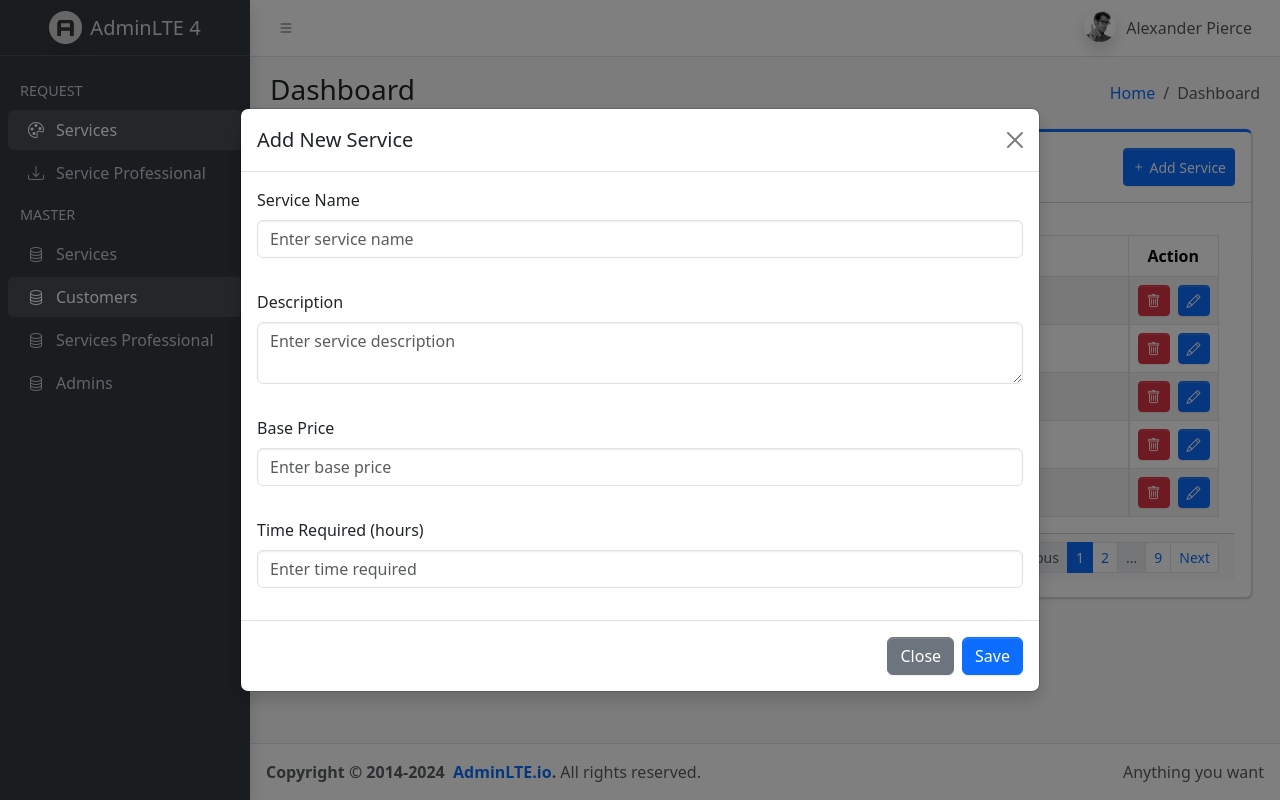
After one commit to aleedoe/household-services, a Flask app: page /admin/customers in a window 1280 px wide, after a click on "Add Service". The commit adds this page. Run offline with Flask 3, Linux system fonts and the light colour scheme; style sheets or scripts are compiled from the project's sources; some libraries are stand-ins or nearby versions; some web fonts are replaced.

Commit message:
add customers page

```diff
--- a/app/routes/admin/__init__.py
+++ b/app/routes/admin/__init__.py
@@ -8,3 +8,7 @@
 @pageBlueprint.route('/admin/services')
 def admin_services():
     return render_template('admin/services.html')
+
+@pageBlueprint.route('/admin/customers')
+def admin_customers():
+    return render_template('admin/customers.html')
--- /dev/null
+++ b/app/templates/admin/customers.html
@@ -0,0 +1,519 @@
+{% extends '/admin/layout.html' %}
+
+{% block title %}Service Page{% endblock %}
+
+{% block content %}
+
+<div class="modal fade" id="modal-add" data-bs-backdrop="static" data-bs-keyboard="false" tabindex="-1" aria-labelledby="staticBackdropLabel" aria-hidden="true">
+  <div class="modal-dialog modal-dialog-centered modal-lg">
+    <div class="modal-content">
+      <div class="modal-header">
+        <h1 class="modal-title fs-5" id="staticBackdropLabel">Add New Service</h1>
+        <button type="button" class="btn-close" data-bs-dismiss="modal" aria-label="Close"></button>
+      </div>
+      <div class="modal-body">
+        <form id="form-modal-add" class="d-flex flex-column gap-3" onsubmit="return submitFormAdd(event)">
+          <div class="mb-3">
+            <label for="service_name_add" class="form-label">Service Name</label>
+            <input type="text" class="form-control" id="service_name_add" placeholder="Enter service name" required>
+          </div>
+          <div class="mb-3">
+            <label for="service_description_add" class="form-label">Description</label>
+            <textarea class="form-control" id="service_description_add" placeholder="Enter service description"></textarea>
+          </div>
+          <div class="mb-3">
+            <label for="base_price_add" class="form-label">Base Price</label>
+            <input type="number" class="form-control" id="base_price_add" placeholder="Enter base price" required>
+          </div>
+          <div class="mb-3">
+            <label for="time_required_add" class="form-label">Time Required (hours)</label>
+            <input type="number" class="form-control" id="time_required_add" placeholder="Enter time required" required>
+          </div>
+          <button type="submit" class="btn btn-primary d-none">Submit</button>
+        </form>
+      </div>
+      <div class="modal-footer">
+        <button type="button" class="btn btn-secondary" data-bs-dismiss="modal">Close</button>
+        <button type="button" class="btn btn-primary" onclick="return submitFormAdd(event)">Save</button>
+      </div>
+    </div>
+  </div>
+</div>
+
+
+<div class="modal fade" id="modal-update" data-bs-backdrop="static" data-bs-keyboard="false" tabindex="-1" aria-labelledby="updateServiceLabel" aria-hidden="true">
+  <div class="modal-dialog modal-dialog-centered modal-lg">
+    <div class="modal-content">
+      <div class="modal-header">
+        <h1 class="modal-title fs-5" id="updateServiceLabel">Update Service</h1>
+        <button type="button" class="btn-close" data-bs-dismiss="modal" aria-label="Close"></button>
+      </div>
+      <div class="modal-body">
+        <form id="form-modal-update" class="d-flex flex-column gap-3" onsubmit="return submitFormUpdate(event)">
+          <div class="mb-3">
+            <label for="service_name_update" class="form-label">Service Name</label>
+            <input type="text" class="form-control" id="service_name_update" placeholder="Enter service name" required>
+          </div>
+          <div class="mb-3">
+            <label for="service_description_update" class="form-label">Description</label>
+            <textarea class="form-control" id="service_description_update" placeholder="Enter service description"></textarea>
+          </div>
+          <div class="mb-3">
+            <label for="base_price_update" class="form-label">Base Price</label>
+            <input type="number" class="form-control" id="base_price_update" placeholder="Enter base price" required>
+          </div>
+          <div class="mb-3">
+            <label for="time_required_update" class="form-label">Time Required (hours)</label>
+            <input type="number" class="form-control" id="time_required_update" placeholder="Enter time required" required>
+          </div>
+          <button type="submit" class="btn btn-primary d-none">Update</button>
+        </form>
+      </div>
+      <div class="modal-footer">
+        <button type="button" class="btn btn-secondary" data-bs-dismiss="modal">Close</button>
+        <button type="button" class="btn btn-primary" onclick="submitFormUpdate(event)">Save</button>
+      </div>
+    </div>
+  </div>
+</div>
+
+
+<div class="modal fade" id="modal-delete" data-bs-backdrop="static" data-bs-keyboard="false" tabindex="-1" aria-labelledby="deleteServiceLabel" aria-hidden="true">
+  <div class="modal-dialog modal-dialog-centered">
+    <div class="modal-content">
+      <div class="modal-header">
+        <h1 class="modal-title fs-5" id="deleteServiceLabel">Delete Service</h1>
+        <button type="button" class="btn-close" data-bs-dismiss="modal" aria-label="Close"></button>
+      </div>
+      <div class="modal-body">
+        <p>Are you sure you want to delete this service?</p>
+      </div>
+      <div class="modal-footer">
+        <button type="button" class="btn btn-secondary" data-bs-dismiss="modal">Cancel</button>
+        <button type="button" class="btn btn-danger" onclick="submitFormDelete()">Delete</button>
+      </div>
+    </div>
+  </div>
+</div>
+
+
+<div class="app-content"> <!--begin::Container-->
+    <div class="container-fluid"> <!-- Timelime example  -->
+        <div class="row">
+            <div class="col-12"> <!-- The icons -->
+                <div class="col-12">
+                    <div class="card card-primary card-outline">
+                        <div class="card-header">
+                          <div class="d-flex justify-content-between w-100">
+                            <div class="input-group w-25 input-group-sm">
+                              <form id="search-user" class="d-flex flex-row gap-2">
+                                <input type="text" class="form-control" placeholder="Serach" aria-label="Recipient's username" aria-describedby="searchInput" id="searchInput">
+                                <button class="btn btn-primary" type="submit" id="button"><i class="bi bi-search"></i></button>
+                              </form>
+                            </div>
+                            <button type="button" class="btn btn-primary btn-sm float-end" data-bs-toggle="modal" data-bs-target="#modal-add"><i class="bi bi-plus"></i> Add Service</button>
+                          </div>
+                        </div>
+                        <div class="card-body">
+                            <div class="card-body">
+                                <table class="table table-bordered table-striped" id="table-data">
+                                    <thead>
+                                        <tr>
+                                            <th style="width: 30px">No</th>
+                                            <th>Name</th>
+                                            <th>Base Price</th>
+                                            <th>Time Required</th>
+                                            <th style="width: 40px" class="text-center">Action</th>
+                                        </tr>
+                                    </thead>
+                                    <tbody>
+                                    </tbody>
+                                </table>
+                            </div> <!-- /.card-body -->
+                            <div class="card-footer clearfix">
+                                <nav aria-label="..." id="main-pagination">
+                                  <ul class="pagination pagination-sm m-0 float-end">
+                                    <li class="page-item disabled">
+                                      <a class="page-link">Previous</a>
+                                    </li>
+                                    <li class="page-item"><a class="page-link" href="#">1</a></li>
+                                    <li class="page-item active" aria-current="page">
+                                      <a class="page-link" href="#">2</a>
+                                    </li>
+                                    <li class="page-item"><a class="page-link" href="#">3</a></li>
+                                    <li class="page-item">
+                                      <a class="page-link" href="#">Next</a>
+                                    </li>
+                                  </ul>
+                                </nav>
+                            </div>
+                        </div>
+                    </div>
+                </div>
+            </div> <!-- /.col -->
+        </div> <!-- /.row -->
+    </div> <!--end::Container-->
+    <script>
+
+    function createTable(data, currentPage, perPage) {
+      const tableBody = $('#table-data tbody');
+      tableBody.empty();
+
+      const startIndex = (currentPage - 1) * perPage + 1;
+
+      data.data.forEach((service, index) => {
+          const rowIndex = startIndex + index;
+
+          const hours = Math.floor(service.time_required / 60);
+          const minutes = service.time_required % 60;
+
+          tableBody.append(`
+              <tr class="align-middle">
+                <td class="text-center">${rowIndex}</td>
+                <td>${service.name}</td>
+                <td>$${service.base_price}</td>
+                <td>${hours} hour ${minutes} minutes</td>
+                <td class="d-flex flex-row gap-2">
+                  <button type="button" class="btn btn-danger btn-sm float-end" onclick="openDeleteModal(${service.id})">
+                    <i class="bi bi-trash"></i>
+                  </button>
+                  <button type="button" class="btn btn-primary btn-sm float-end" onclick="openUpdateModal(${service.id})">
+                    <i class="bi bi-pencil"></i>
+                  </button>
+                </td>
+              </tr>
+          `);
+      });
+    }
+
+    function openUpdateModal(serviceId) {
+        currentServiceId = serviceId;
+        $.ajax({
+            url: `/api/services/${serviceId}`,
+            type: 'GET',
+            success: function (data) {
+                if (data.error) {
+                    alert('Error: ' + data.error);
+                } else {
+                    $('#service_name_update').val(data.name);
+                    $('#service_description_update').val(data.description || '');
+                    $('#base_price_update').val(data.base_price);
+                    $('#time_required_update').val(data.time_required);
+                    $('#modal-update').modal('show');
+                }
+            },
+            error: function (xhr, status, error) {
+                console.error('Error:', error);
+                alert('An error occurred while fetching the service data.');
+            }
+        });
+    }
+
+    function openDeleteModal(serviceId) {
+      currentDeleteServiceId = serviceId;
+      $('#modal-delete').modal('show');
+    }
+
+
+      function createPaggination(totalPages, currentPage, totalData) {
+        const paginationContainer = $('#main-pagination ul');
+        paginationContainer.empty();
+
+        const prevDisabled = currentPage === 1 ? 'disabled' : '';
+        const prevPage = currentPage > 1 ? currentPage - 1 : 1;
+        paginationContainer.append(`
+          <li class="page-item ${prevDisabled}">
+            <a class="page-link" href="#" onclick="loadDataTable(${prevPage})">Previous</a>
+          </li>
+        `);
+
+        const firstPageActive = currentPage === 1 ? 'active' : '';
+        paginationContainer.append(`
+          <li class="page-item ${firstPageActive}">
+            <a class="page-link" href="#" onclick="loadDataTable(1)">1</a>
+          </li>
+        `);
+
+        if (currentPage > 3) {
+          paginationContainer.append(`
+            <li class="page-item disabled">
+              <a class="page-link">...</a>
+            </li>
+          `);
+        }
+
+        const startPage = Math.max(2, currentPage - 1);
+        const endPage = Math.min(totalPages - 1, currentPage + 1);
+
+        for (let i = startPage; i <= endPage; i++) {
+          const activeClass = i === currentPage ? 'active' : '';
+          paginationContainer.append(`
+            <li class="page-item ${activeClass}">
+              <a class="page-link" href="#" onclick="loadDataTable(${i})">${i}</a>
+            </li>
+          `);
+        }
+
+        if (currentPage < totalPages - 2) {
+          paginationContainer.append(`
+            <li class="page-item disabled">
+              <a class="page-link">...</a>
+            </li>
+          `);
+        }
+
+        if (totalPages > 1) {
+          const lastPageActive = currentPage === totalPages ? 'active' : '';
+          paginationContainer.append(`
+            <li class="page-item ${lastPageActive}">
+              <a class="page-link" href="#" onclick="loadDataTable(${totalPages})">${totalPages}</a>
+            </li>
+          `);
+        }
+
+        const nextDisabled = currentPage === totalPages ? 'disabled' : '';
+        const nextPage = currentPage < totalPages ? currentPage + 1 : totalPages;
+        paginationContainer.append(`
+          <li class="page-item ${nextDisabled}">
+            <a class="page-link" href="#" onclick="loadDataTable(${nextPage})">Next</a>
+          </li>
+        `);
+
+      }
+
+        function submitFormAdd(event) {
+          event.preventDefault();
+
+          const service_name_add = $('#service_name_add').val();
+          const service_description_add = $('#service_description_add').val();
+          const base_price_add = $('#base_price_add').val();
+          const time_required_add = $('#time_required_add').val();
+
+          if (!service_name_add || !base_price_add || !time_required_add) {
+              alert('Please fill in all required fields.');
+              return false;
+          }
+
+          const serviceData = {
+              name: service_name_add,
+              description: service_description_add,
+              base_price: parseFloat(base_price_add),
+              time_required: parseInt(time_required_add)
+          };
+
+          $.ajax({
+              url: '/api/services',
+              type: 'POST',
+              contentType: 'application/json',
+              data: JSON.stringify(serviceData),
+              success: function (data) {
+                  if (data.error) {
+                      alert('Error: ' + data.error);
+                  } else {
+                      alert('Service created successfully');
+                      $('#form-modal-add')[0].reset();
+                      $('#modal-add').modal('hide');
+                      loadDataTable(1);
+                  }
+              },
+              error: function (xhr, status, error) {
+                  console.error('Error:', error);
+                  alert('An error occurred while creating the service.');
+              }
+          });
+
+          return false;
+      }
+
+
+      let currentServiceId = null;
+
+      function submitFormUpdate(event) {
+          event.preventDefault();
+
+          const service_name_update = $('#service_name_update').val();
+          const service_description_update = $('#service_description_update').val();
+          const base_price_update = $('#base_price_update').val();
+          const time_required_update = $('#time_required_update').val();
+
+          if (!service_name_update || !base_price_update || !time_required_update) {
+              alert('Please fill in all required fields.');
+              return false;
+          }
+
+          const serviceData = {
+              name: service_name_update,
+              description: service_description_update,
+              base_price: parseFloat(base_price_update),
+              time_required: parseInt(time_required_update)
+          };
+
+          $.ajax({
+              url: `/api/services/${currentServiceId}`,
+              type: 'PUT',
+              contentType: 'application/json',
+              data: JSON.stringify(serviceData),
+              success: function (data) {
+                  if (data.error) {
+                      alert('Error: ' + data.error);
+                  } else {
+                      alert('Service updated successfully');
+                      $('#form-modal-update')[0].reset();
+                      $('#modal-update').modal('hide');
+                      loadDataTable(1);
+                  }
+              },
+              error: function (xhr, status, error) {
+                  console.error('Error:', error);
+                  alert('An error occurred while updating the service.');
+              }
+          });
+
+          return false;
+      }
+
+      function submitFormDelete() {
+          if (!currentDeleteServiceId) {
+              alert('No service selected for deletion.');
+              return;
+          }
+
+          $.ajax({
+              url: `/api/services/${currentDeleteServiceId}`,
+              type: 'DELETE',
+              success: function (data) {
+                  if (data.error) {
+                      alert('Error: ' + data.error);
+                  } else {
+                      alert('Service deleted successfully');
+                      $('#modal-delete').modal('hide');
+                      loadDataTable(1);
+                  }
+              },
+              error: function (xhr, status, error) {
+                  console.error('Error:', error);
+                  alert('An error occurred while deleting the service.');
+              }
+          });
+      }
+
+      $('#search-user').on('submit', function (event) {
+        event.preventDefault();
+        var keyword = $('#searchInput').val();
+        console.log('keyword', keyword);
+        keyword_search = keyword
+        searchData(1, keyword);
+      });
+
+
+      let keyword_search;
+      function searchData(page, keyword = '') {
+
+        const perPage = 5;
+
+        console.log('keyword function', keyword);
+        $.ajax({
+            url: '/api/services/search',
+            method: 'POST',
+            contentType: 'application/json',
+            dataType: 'json',
+            data: JSON.stringify({ page: page, keyword: keyword }),
+            success: function (data) {
+              console.log(data);
+              createTable(data, page, perPage);
+              createPagginationSearch(data.total_pages, page, data.total_data, keyword_search);
+            },
+            error: function () {
+            }
+        });
+      }
+
+
+      function createPagginationSearch(totalPages, currentPage, totalData, keyword_search) {
+        const paginationContainer = $('#main-pagination ul');
+        paginationContainer.empty();
+
+        const prevDisabled = currentPage === 1 ? 'disabled' : '';
+        const prevPage = currentPage > 1 ? currentPage - 1 : 1;
+        paginationContainer.append(`
+          <li class="page-item ${prevDisabled}">
+            <a class="page-link" href="#" onclick="searchData(${prevPage}, '${keyword_search}')">Previous</a>
+
+          </li>
+        `);
+
+        const firstPageActive = currentPage === 1 ? 'active' : '';
+        paginationContainer.append(`
+          <li class="page-item ${firstPageActive}">
+            <a class="page-link" href="#" onclick="searchData(1, '${keyword_search}')">1</a>
+          </li>
+        `);
+
+        if (currentPage > 3) {
+          paginationContainer.append(`
+            <li class="page-item disabled">
+              <a class="page-link">...</a>
+            </li>
+          `);
+        }
+
+        const startPage = Math.max(2, currentPage - 1);
+        const endPage = Math.min(totalPages - 1, currentPage + 1);
+
+        for (let i = startPage; i <= endPage; i++) {
+          const activeClass = i === currentPage ? 'active' : '';
+          paginationContainer.append(`
+            <li class="page-item ${activeClass}">
+              <a class="page-link" href="#" onclick="searchData(${i}, '${keyword_search}')">${i}</a>
+            </li>
+          `);
+        }
+
+        if (currentPage < totalPages - 2) {
+          paginationContainer.append(`
+            <li class="page-item disabled">
+              <a class="page-link">...</a>
+            </li>
+          `);
+        }
+
+        if (totalPages > 1) {
+          const lastPageActive = currentPage === totalPages ? 'active' : '';
+          paginationContainer.append(`
+            <li class="page-item ${lastPageActive}">
+              <a class="page-link" href="#" onclick="searchData(${totalPages}, '${keyword_search}')">${totalPages}</a>
+            </li>
+          `);
+        }
+
+        const nextDisabled = currentPage === totalPages ? 'disabled' : '';
+        const nextPage = currentPage < totalPages ? currentPage + 1 : totalPages;
+        paginationContainer.append(`
+          <li class="page-item ${nextDisabled}">
+            <a class="page-link" href="#" onclick="searchData(${nextPage}, '${keyword_search}')">Next</a>
+          </li>
+        `);
+      }
+
+
+
+      function loadDataTable(page) {
+
+        const perPage = 5;
+
+        $.ajax({
+          url: '/api/services?page=' + page,
+          method: 'GET',
+          dataType: 'json',
+          success: function (data) {
+            createTable(data, page, perPage);
+            createPaggination(data.total_pages, page, data.total_data);
+          },
+          error: function () {
+          }
+        })
+      };
+
+      loadDataTable(1);
+    </script>
+{% endblock %}
--- a/app/templates/admin/layout.html
+++ b/app/templates/admin/layout.html
@@ -133,7 +133,7 @@
                 </a>
               </li>
               <li class="nav-item">
-                <a href="./generate/theme.html" class="nav-link">
+                <a href="{{ url_for('pages.admin_customers') }}" class="nav-link {% if request.path == '/admin/customers' %}active{% endif %}">
                   <i class="nav-icon bi bi-database"></i>
                   <p>Customers</p>
                 </a>
```
